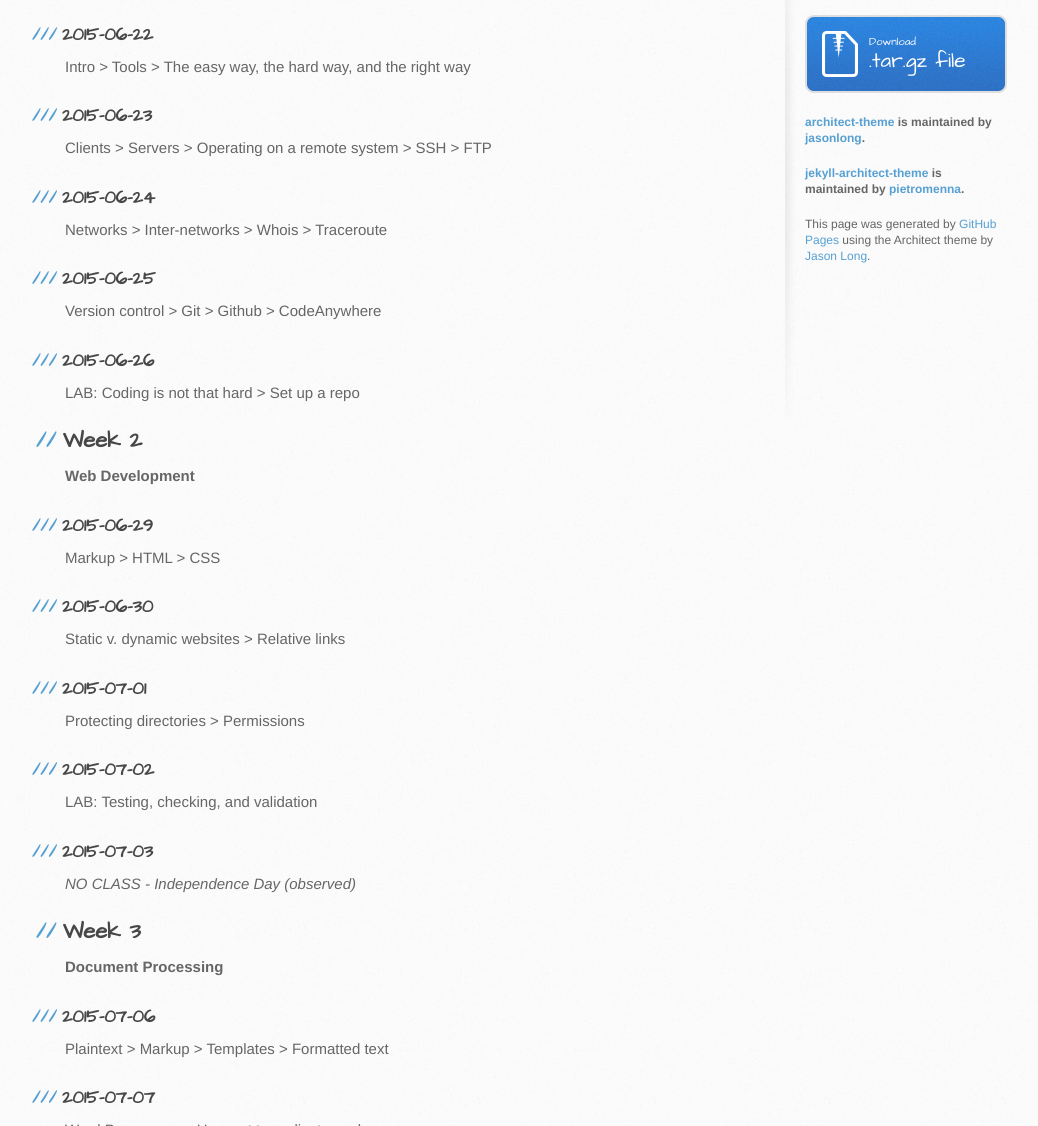
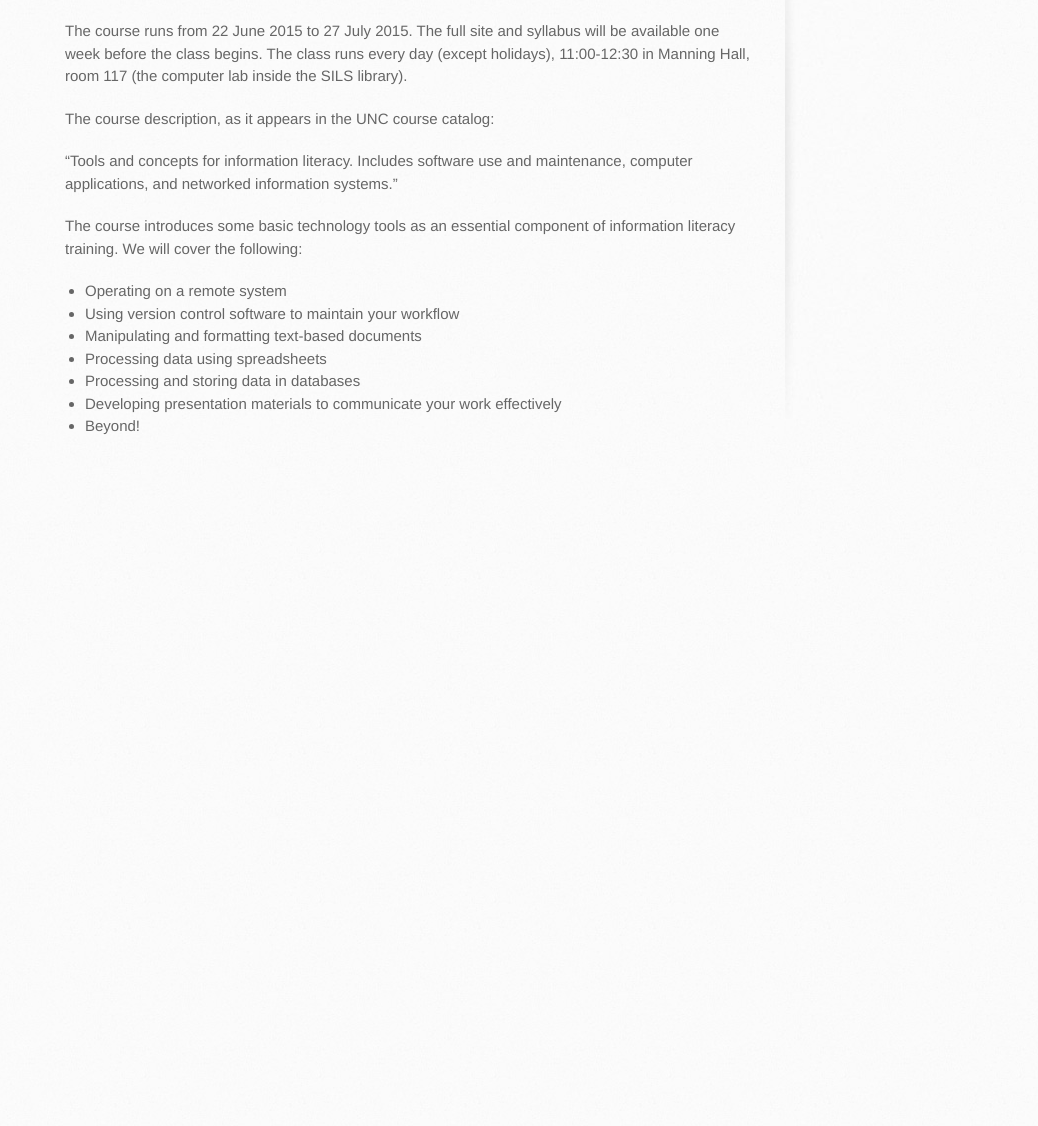
Before and after one commit to tylerpcarter/inls161, a Jekyll site: the page built from index.md, in a window 1280 px wide and 1400 px high. Shown: the part 274-1400 px from the top of the window, without its empty margins (105-1143 px from the left). Built offline with Jekyll 4.4.1, drawn with Linux system fonts in a browser that asks for light colours; Markdown is read by kramdown in place of the engine named in the settings; some of the changed text lies outside the part shown.

```diff
--- a/_config.yml
+++ b/_config.yml
@@ -4,8 +4,8 @@ tagline: INLS 161-001 (Summer II)
 email: john.d.martin.iii@unc.edu
 description: "Tools and concepts for information literacy. Includes software use and maintenance, computer applications, and networked information systems."
 baseurl: ""
-#url: "http://inls161.johndmart.in"
-url: "http://henry.local:4000"
+url: "http://inls161.johndmart.in"
+#url: "http://henry.local:4000"
 twitter_username: jdmar3
 github_username:  jdmar3
 
--- a/_layouts/default.html
+++ b/_layouts/default.html
@@ -36,11 +36,10 @@
         </section>
 
         <aside id="sidebar">
-          <a href="https://github.com/pietromenna/jekyll-architect-theme/archive/master.zip" class="button">
-            <small>Download</small>
-            .zip file
+          <a href="./schedule/">
+            Schedule
           </a>
-          <a href="https://github.com/pietromenna/jekyll-architect-theme/archive/master.tar.gz" class="button">
+          <!-- <a href="https://github.com/pietromenna/jekyll-architect-theme/archive/master.tar.gz" class="button">
             <small>Download</small>
             .tar.gz file
           </a>
@@ -49,7 +48,7 @@
 
           <p class="repo-owner"><a href="https://github.com/pietromenna/jekyll-architect-theme">jekyll-architect-theme</a> is maintained by <a href="https://github.com/pietromenna">pietromenna</a>.</p>
 
-          <p>This page was generated by <a href="https://pages.github.com">GitHub Pages</a> using the Architect theme by <a href="https://twitter.com/jasonlong">Jason Long</a>.</p>
+          <p>This page was generated by <a href="https://pages.github.com">GitHub Pages</a> using the Architect theme by <a href="https://twitter.com/jasonlong">Jason Long</a>.</p> -->
         </aside>
       </div>
     </div>
--- a/index.md
+++ b/index.md
@@ -1,128 +1,27 @@
 ---
 layout: default
-title: INLS 161 Schedule (Summer II 2015)
+title: INLS 161 Synopsis (Summer II 2015)
 ---
 
-## Week 1
+#Welcome to INLS 161-001
 
-**Basics**
+This site houses the course files and syllabus for INLS 161-001.
 
-###2015-06-22
+The course runs from 22 June 2015 to 27 July 2015.
+The full site and syllabus will be available one week before the class begins.
+The class runs every day (except holidays), 11:00-12:30 in Manning Hall, room 117 (the computer lab inside the SILS library).
 
-Intro > Tools > The easy way, the hard way, and the right way
+The course description, as it appears in the UNC course catalog:
 
-###2015-06-23
+"Tools and concepts for information literacy. Includes software use and maintenance, computer applications, and networked information systems."
 
-Clients > Servers > Operating on a remote system > SSH > FTP
+The course introduces some basic technology tools as an essential component of information literacy training.
+We will cover the following:
 
-###2015-06-24
-
-Networks > Inter-networks > Whois > Traceroute
-
-###2015-06-25
-
-Version control > Git > Github > CodeAnywhere
-
-###2015-06-26
-
-LAB: Coding is not that hard > Set up a repo
-
-## Week 2
-
-**Web Development**
-
-###2015-06-29
-
-Markup > HTML > CSS
-
-###2015-06-30
-
-Static v. dynamic websites > Relative links
-
-###2015-07-01
-
-Protecting directories > Permissions
-
-###2015-07-02
-
-LAB: Testing, checking, and validation
-
-###2015-07-03
-
-*NO CLASS - Independence Day (observed)*
-
-## Week 3
-
-**Document Processing**
-
-###2015-07-06
-
-Plaintext > Markup > Templates > Formatted text
-
-###2015-07-07
-
-Word Processors > How not to replicate work
-
-###2015-07-08
-
-Single source, multiple outputs > A return to plaintext
-
-**Data Processing**
-
-###2015-07-09
-
-Plaintext data > Structured data > Working with CSV files
-
-###2015-07-10
-
-LAB: How to make a DOC file when you don't have access to MSWord
-
-## Week 4
-
-###2015-07-13
-
-Working with data in spreadsheets
-
-###2015-07-14
-
-Tables from spreadsheets > What is a database?
-
-###2015-07-15
-
-Build a database from scratch > Relational databases put everything together
-
-###2015-07-16
-
-Queries > Getting data into and out of a database
-
-###2015-07-17
-
-LAB: Tools for data manipulation beyond the GUI
-
-## Week 5
-
-**Design and Presentation**
-
-###2015-07-20
-
-Death by PowerPoint > Edward Tufte is your best friend
-
-###2015-07-21
-
-Communication > Visual presentation > Design
-
-###2015-07-22
-
-Flow > Connecting with your audience > Keeping on track > Taking questions
-
-###2015-07-23
-
-LAB: Working through technical problems with presentations (and everything else)
-
-###2015-07-24
-
-*NO CLASS - Reading Day*
-
-###2015-07-27
-
-EXAM DAY - Presentations to class
+-	Operating on a remote system
+-	Using version control software to maintain your workflow
+-	Manipulating and formatting text-based documents
+-	Processing data using spreadsheets
+-	Processing and storing data in databases
+-	Developing presentation materials to communicate your work effectively
+-	Beyond!
--- a/schedule.md
+++ b/schedule.md
@@ -3,76 +3,126 @@ layout: default
 title: INLS 161 Schedule (Summer II 2015)
 ---
 
-## Week 1
+# Week 1
 
-Basics
+**Basics**
 
-###2015-06-22
+##2015-06-22
 
-###2015-06-23
+Intro > Tools > The easy way, the hard way, and the right way
 
-###2015-06-24
+##2015-06-23
 
-###2015-06-25
+Clients > Servers > Operating on a remote system > SSH > FTP
 
-###2015-06-26
+##2015-06-24
 
-## Week 2
+Networks > Inter-networks > Whois > Traceroute
 
-Web Development
+##2015-06-25
 
-###2015-06-29
+Version control > Git > Github > CodeAnywhere
 
-###2015-06-30
+##2015-06-26
 
-###2015-07-01
+LAB: Coding is not that hard > Set up a repo
 
-###2015-07-02
+# Week 2
 
-###2015-07-03
+**Web Development**
 
-NO CLASS - Independence Day (observed)
+##2015-06-29
 
-## Week 3
+Markup > HTML > CSS
 
-Document Processing
+##2015-06-30
 
-###2015-07-06
+Static v. dynamic websites > Relative links
 
-###2015-07-07
+##2015-07-01
 
-###2015-07-08
+Protecting directories > Permissions
 
-###2015-07-09
+##2015-07-02
 
-###2015-07-10
+LAB: Testing, checking, and validation
 
-## Week 4
+##2015-07-03
 
-Data Processing
+*NO CLASS - Independence Day (observed)*
 
-###2015-07-13
+# Week 3
 
-###2015-07-14
+**Document Processing**
 
-###2015-07-15
+##2015-07-06
 
-###2015-07-16
+Plaintext > Markup > Templates > Formatted text
 
-###2015-07-17
+##2015-07-07
 
-## Week 5
+Word Processors > How not to replicate work
 
-Design and Presentation
+##2015-07-08
 
-###2015-07-20
+Single source, multiple outputs > A return to plaintext
 
-###2015-07-21
+##2015-07-09
 
-###2015-07-22
+Plaintext data > Structured data > Working with CSV files
 
-###2015-07-23
+##2015-07-10
 
-###2015-07-24
+LAB: How to make a DOC file when you don't have access to MSWord
 
-NO CLASS - Reading Day
+# Week 4
+
+**Data Processing**
+
+##2015-07-13
+
+Working with data in spreadsheets
+
+##2015-07-14
+
+Tables from spreadsheets > What is a database?
+
+##2015-07-15
+
+Build a database from scratch > Relational databases put everything together
+
+##2015-07-16
+
+Queries > Getting data into and out of a database
+
+##2015-07-17
+
+LAB: Tools for data manipulation beyond the GUI
+
+# Week 5
+
+**Design and Presentation**
+
+##2015-07-20
+
+Death by PowerPoint > Edward Tufte is your best friend
+
+##2015-07-21
+
+Communication > Visual presentation > Design
+
+##2015-07-22
+
+Flow > Connecting with your audience > Keeping on track > Taking questions
+
+##2015-07-23
+
+LAB: Working through technical problems with presentations (and everything else)
+
+##2015-07-24
+
+*NO CLASS - Reading Day*
+
+##2015-07-27
+
+EXAM DAY - Presentations to class
```
Also changed, not shown: 4 other files.
